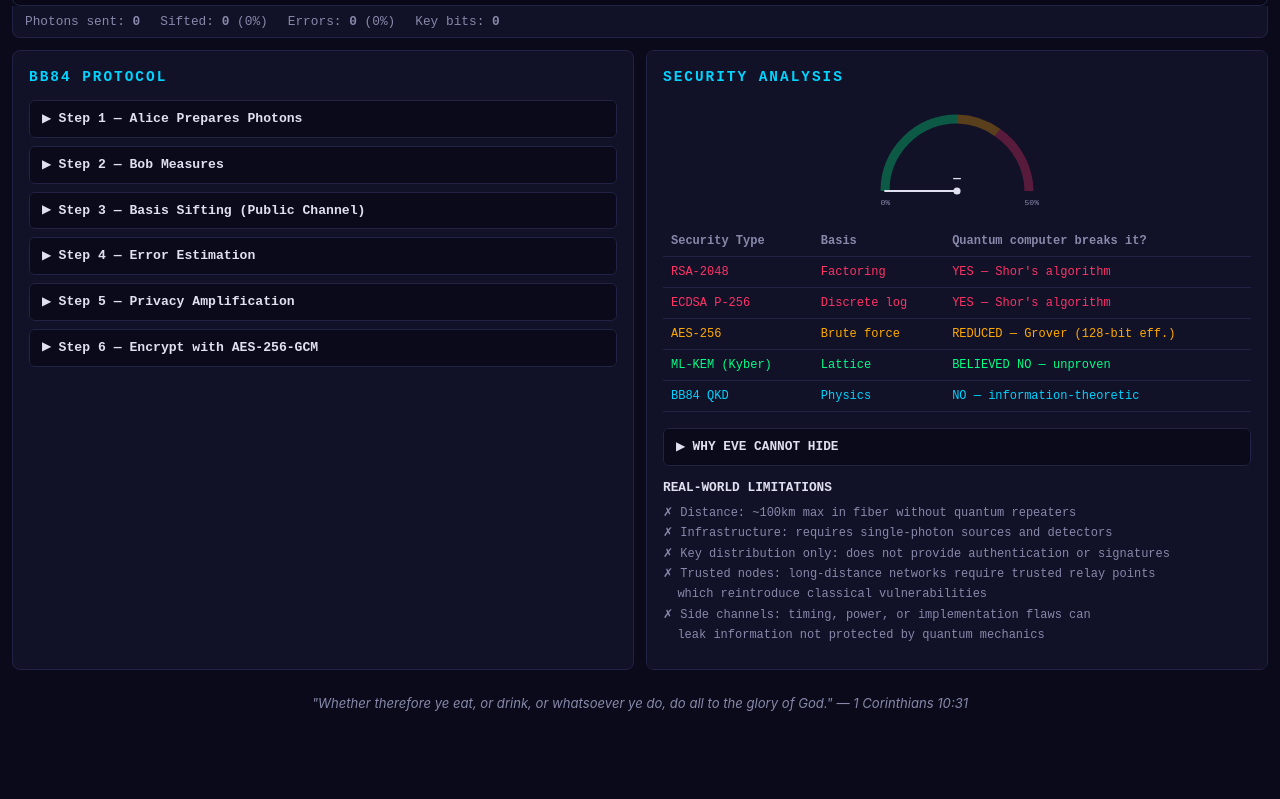
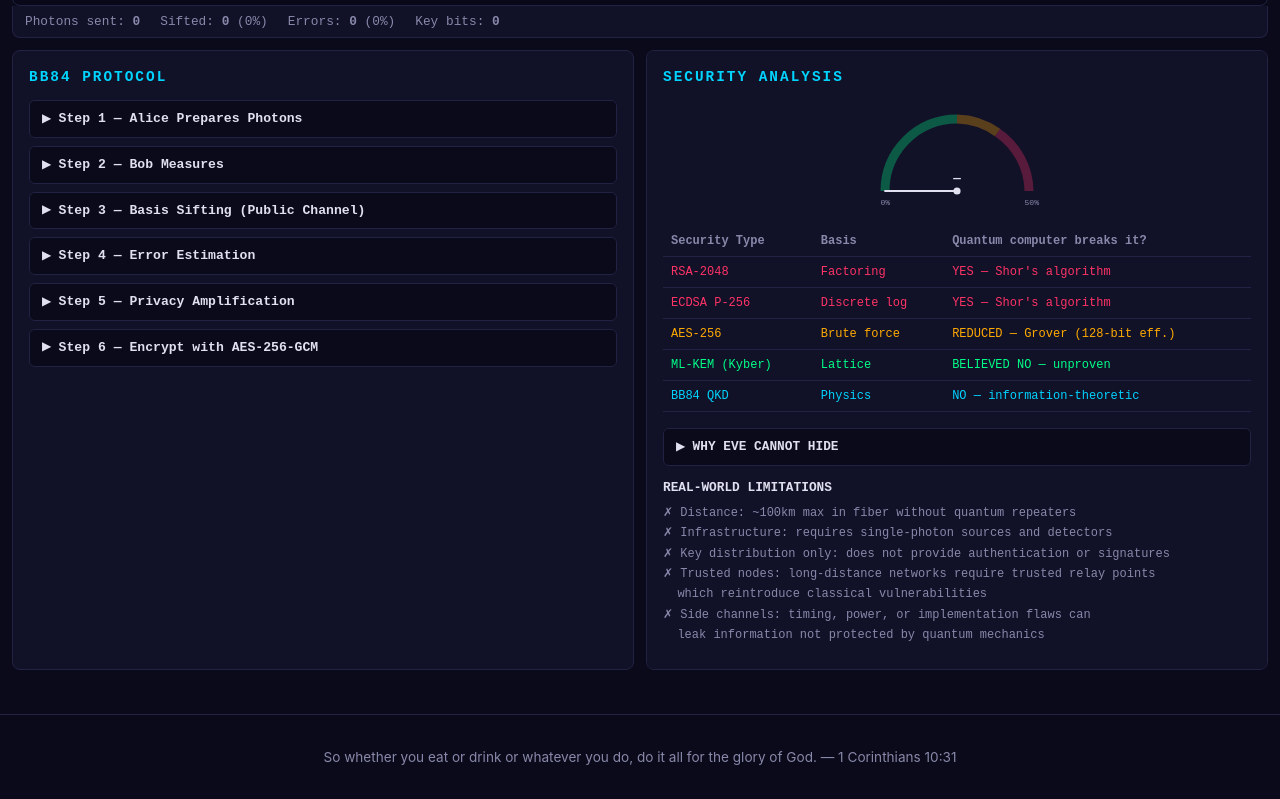
Before and after one commit to systemslibrarian/crypto-lab-bb84, a website built with Vite: page index.html in a window 1280 px wide. Shown: the part 493-1292 px from the top of the page. Before the commit the page ends 1242 px from the top, so only its background shows below. Built offline with nearby package versions, Linux system fonts and the light colour scheme.

Commit message:
Part D: scripture footer in UI verbatim

```diff
--- a/index.html
+++ b/index.html
@@ -187,12 +187,11 @@
         </div>
       </div>
 
-      <!-- Footer -->
-      <footer>
-        <p>"Whether therefore ye eat, or drink, or whatsoever ye do,
-do all to the glory of God." — 1 Corinthians 10:31</p>
-      </footer>
+      </div>
     </div>
+    <footer class="scripture-footer">
+      <p>So whether you eat or drink or whatever you do, do it all for the glory of God. — 1 Corinthians 10:31</p>
+    </footer>
     <script type="module" src="/src/main.ts"></script>
   </body>
 </html>
--- a/src/style.css
+++ b/src/style.css
@@ -453,12 +453,13 @@
 }
 
 /* ── Footer ─────────────────────────────────────────────── */
-footer {
+.scripture-footer {
   text-align: center;
-  padding: 24px 12px;
-  font-size: 0.82rem;
+  padding: 2rem 1rem;
+  font-size: 0.85rem;
+  border-top: 1px solid var(--border);
   color: var(--text-muted);
-  font-style: italic;
+  margin-top: 2rem;
 }
 
 /* ── Static channel diagram (reduced motion) ────────────── */
```
